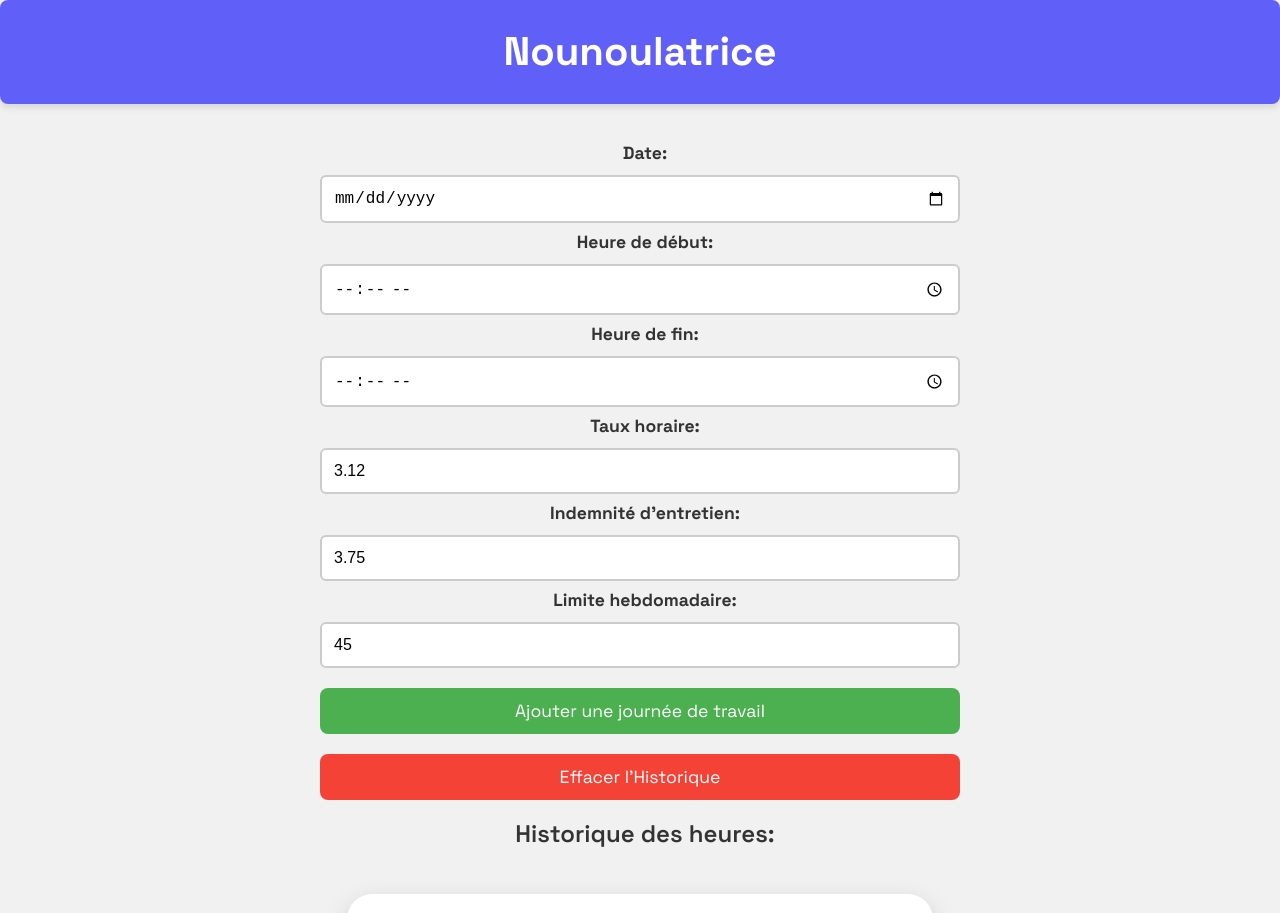
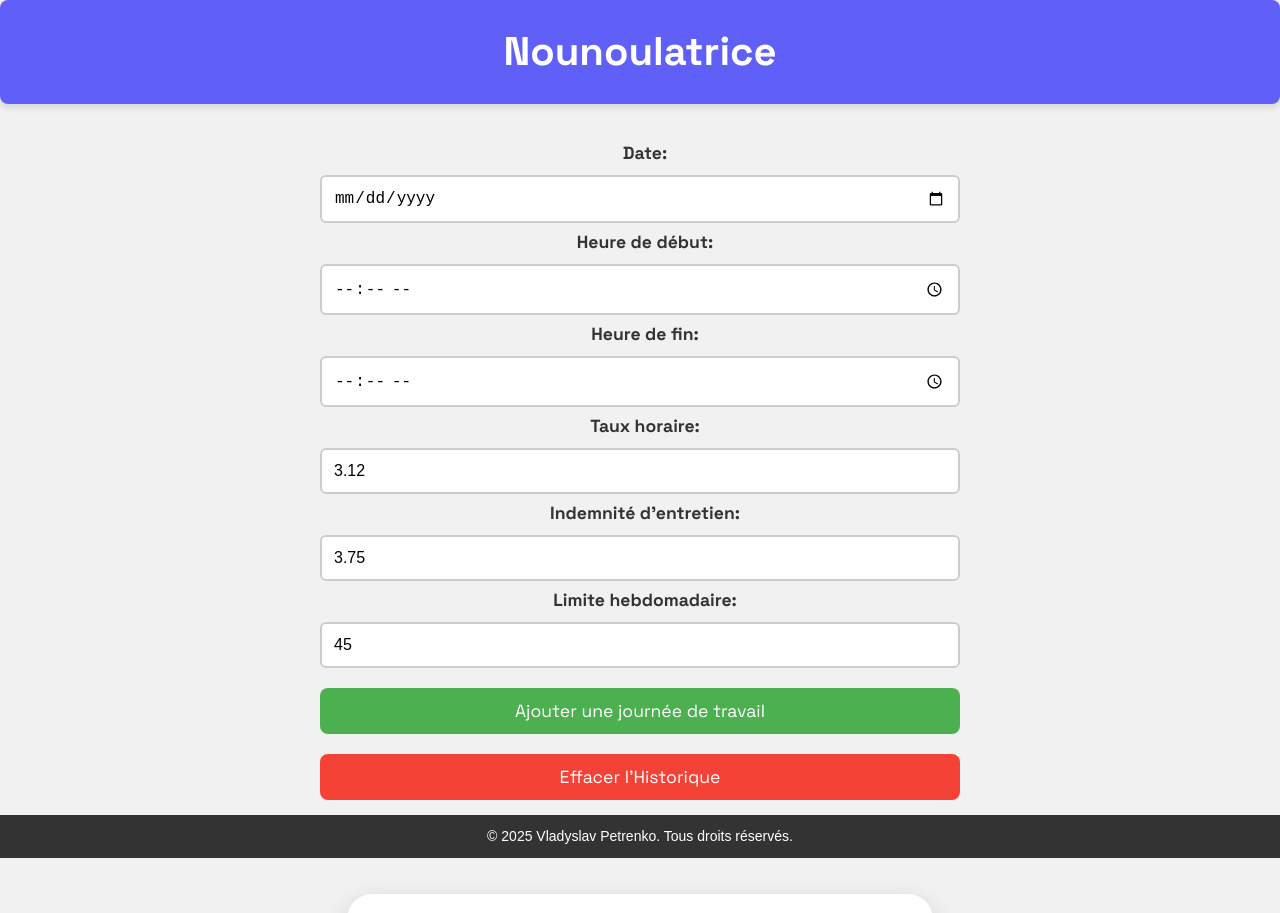
Before and after one commit to mauvaisEsprit/assistante-calculatrice, a React (Vite) app: page / in a window 1280 px wide. Shown: the top 913 px of the page. Built offline with nearby package versions, Linux system fonts and the light colour scheme.

Commit message:
change12?

```diff
--- a/src/App.jsx
+++ b/src/App.jsx
@@ -3,7 +3,7 @@ import './App.css';
 import { jsPDF } from 'jspdf';
 import WorkCalendar from './WorkCalendar';
 import './WorkCalendar.css'; // Импортируем стили
-
+import Footer from './Footer';
 
 
 function App() {
@@ -446,6 +446,7 @@ function App() {
         onClick={generatePDF}>
           Générer le PDF
         </button>
+        <Footer/>
       </div>
     </div>
   );
--- /dev/null
+++ b/src/Footer.css
@@ -0,0 +1,15 @@
+.footer {
+    background-color: #333;
+    color: #fff;
+    text-align: center;
+    padding: 10px;
+    position: sticky;
+    bottom: 0;
+    left: 0;
+    width: 100%;
+  }
+
+  .footer p {
+    margin: 0;
+    font-size: 14px;
+  }
--- /dev/null
+++ b/src/Footer.jsx
@@ -0,0 +1,12 @@
+import React from 'react';
+import './Footer.css'; // Создай свой файл стилей для футера
+
+function Footer() {
+  return (
+    <footer className="footer">
+      <p>&copy; 2025 {`Vladyslav Petrenko`}. Tous droits réservés.</p>
+    </footer>
+  );
+}
+
+export default Footer;
```
